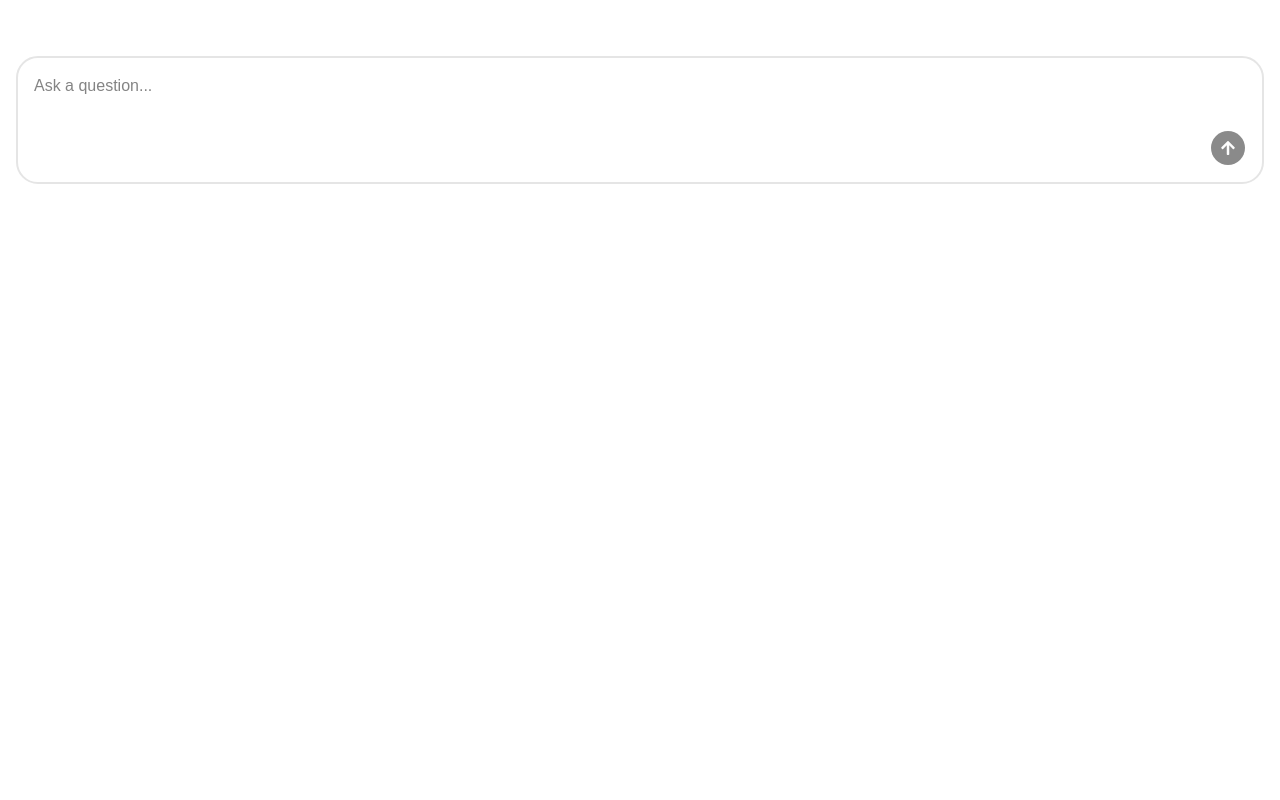
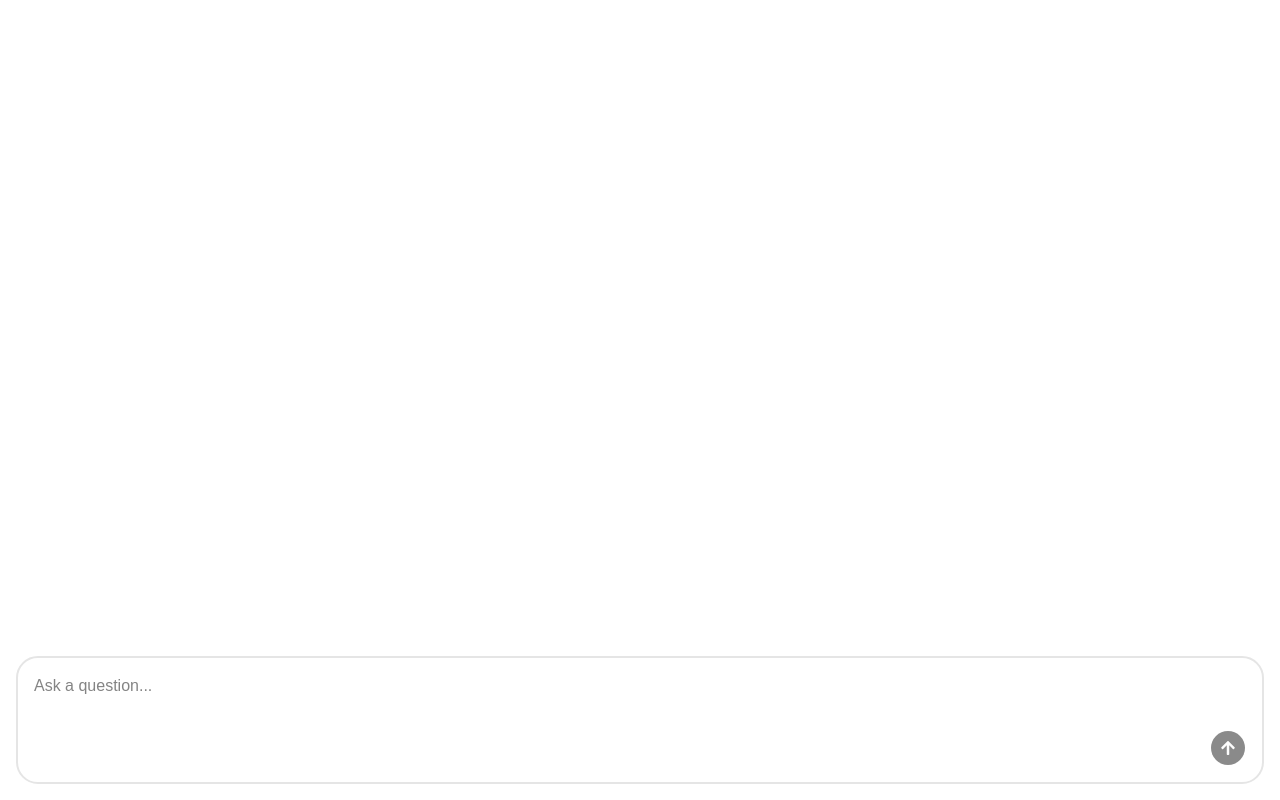
Before and after one commit to GeloneJT/LLM-app, a React (Vite) app in the folder packages/client/: page / in a window 1280 px wide. Built offline with nearby package versions, Linux system fonts and the light colour scheme.

Commit message:
text area moved to bottom of page. improved UX feature with autoscroll and autofocus

```diff
--- a/packages/client/src/App.tsx
+++ b/packages/client/src/App.tsx
@@ -2,7 +2,7 @@
 
 function App() {
    return (
-      <div className="p-4">
+      <div className="p-4  h-screen w-full">
          <ChatBot />
       </div>
    );
--- a/packages/client/src/components/ChatBot.tsx
+++ b/packages/client/src/components/ChatBot.tsx
@@ -21,18 +21,20 @@
 const ChatBot = () => {
    const [messages, setMessages] = useState<Message[]>([]);
    const [isBotTyping, setIsBotTyping] = useState(false);
-   const formRef = useRef<HTMLFormElement | null>(null);
+   const lastMessageRef = useRef<HTMLDivElement | null>(null);
    const conversationId = useRef(crypto.randomUUID());
    const { register, handleSubmit, reset, formState } = useForm<FormData>();
 
    useEffect(() => {
-      formRef.current?.scrollIntoView({ behavior: 'smooth' });
+      lastMessageRef.current?.scrollIntoView({ behavior: 'smooth' });
    }, [messages]);
 
    const onSubmit = async ({ prompt }: FormData) => {
       setMessages((prev) => [...prev, { content: prompt, role: 'user' }]);
       setIsBotTyping(true);
-      reset();
+
+      reset({ prompt: ' ' });
+
       const { data } = await axios.post<ChatResponse>('/api/chat', {
          prompt,
          conversationId: conversationId.current,
@@ -56,12 +58,13 @@
       }
    };
    return (
-      <div>
-         <div className="flex flex-col gap-3 mb-10">
+      <div className="flex flex-col h-full">
+         <div className="flex flex-col flex-1 gap-3 mb-10 overflow-y-auto">
             {messages.map((message, index) => (
                <div
                   key={index}
                   onCopy={onCopyMessage}
+                  ref={index === messages.length - 1 ? lastMessageRef : null}
                   className={`px-3 py-1 rounded-xl ${
                      message.role === 'user'
                         ? 'bg-blue-500 text-white self-end'
@@ -83,7 +86,6 @@
             // eslint-disable-next-line react-hooks/refs
             onSubmit={handleSubmit(onSubmit)}
             onKeyDown={onKeyDown}
-            ref={formRef}
             className="flex flex-col gap-2 items-end border-2 p-4 rounded-3xl "
          >
             <textarea
@@ -91,6 +93,7 @@
                   validate: (data) => data.trim().length > 0,
                   required: true,
                })}
+               autoFocus
                className="w-full  border-0 focus:outline-0 resize-none"
                placeholder="Ask a question..."
                maxLength={1000}
```
